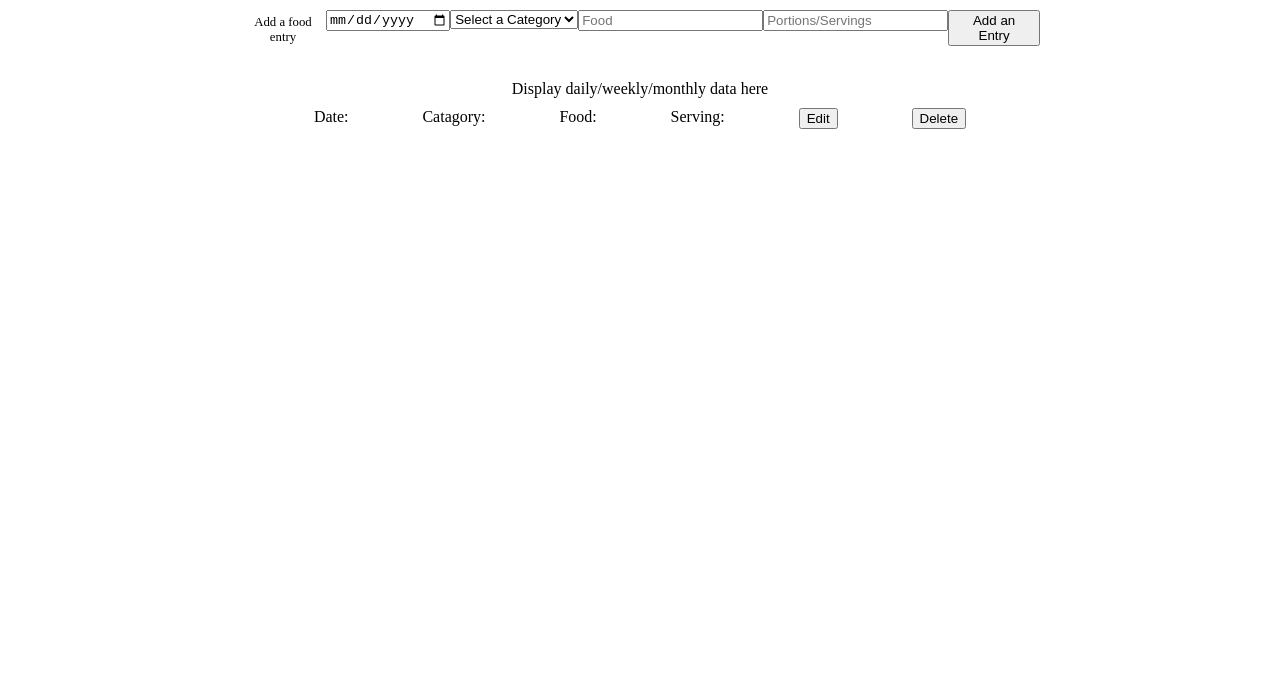
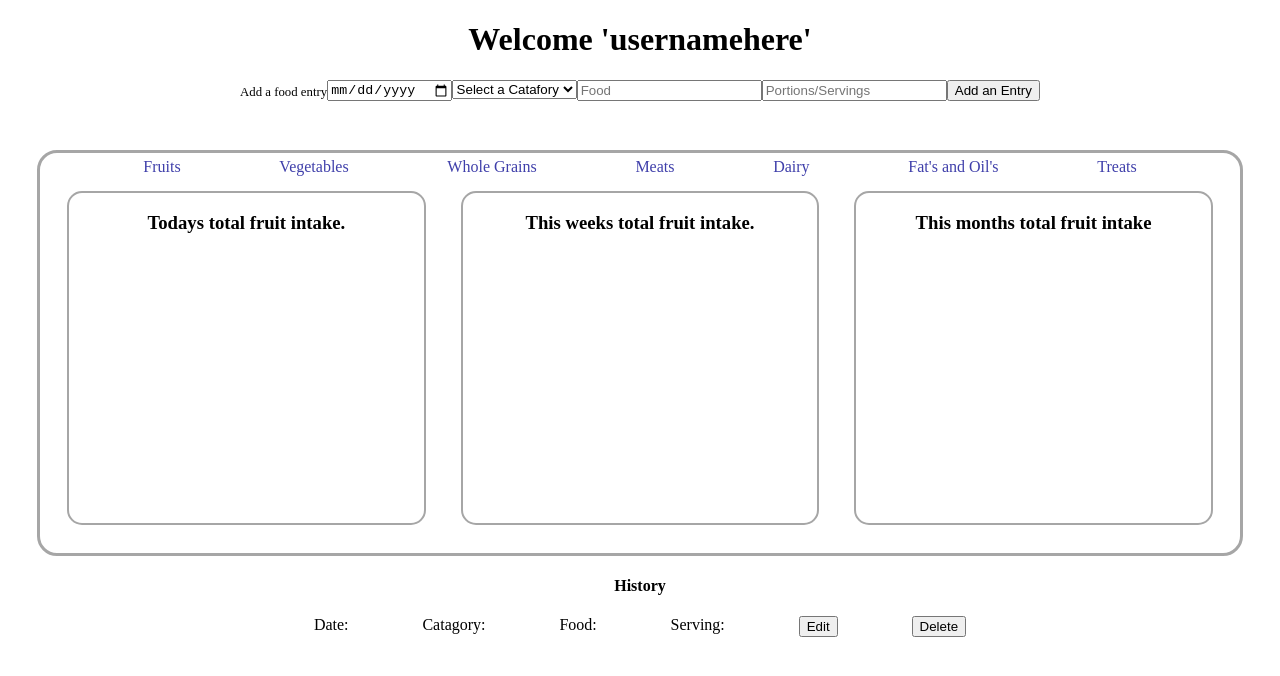
Before and after one commit to Bw-Gigapet-4/FE, a React (Create React App) app in the folder gigapet/: page /dashboard in a window 1280 px wide. Shown: the top 676 px of the page. Built offline with nearby package versions, Linux system fonts and the light colour scheme; no server answers.

Commit message:
added routs to dashboard for each catagory along with some generic styles.

```diff
--- a/gigapet/src/App.css
+++ b/gigapet/src/App.css
@@ -9,3 +9,8 @@
 p{
   margin: 0px;
 }
+
+a{
+  text-decoration: none;
+  color: rgb(63, 63, 170);
+}
--- /dev/null
+++ b/gigapet/src/components/CatagoryInfo.js
@@ -0,0 +1,21 @@
+import React from 'react';
+import { DisplayFlex, DisplayBox } from '../styles';
+
+export default function(props){
+    return(
+        <DisplayFlex>
+            <DisplayBox>
+                <h3>Todays total {props.title} intake.</h3>
+            </DisplayBox>
+
+            <DisplayBox>
+                <h3>This weeks total {props.title} intake.</h3>
+            </DisplayBox>
+
+            <DisplayBox>
+                <h3>This months total {props.title} intake</h3>
+            </DisplayBox>
+
+        </DisplayFlex>
+    )
+}
--- a/gigapet/src/components/Dashboard.js
+++ b/gigapet/src/components/Dashboard.js
@@ -1,27 +1,87 @@
 import React, { useState, useEffect } from 'react';
 import FoodEntry from './FoodEntry';
 import EditEntry from './EditEntry';
-import axios from 'axios';
+import { DashContainer, DashNav } from '../styles'
+import {Link, Route} from 'react-router-dom';
+import  axios from 'axios';
+import CatagoryInfo from './CatagoryInfo';
+
 
 export default function Dashboard(){
 
+    // get food data and set to state
+    const {foodData, setFoodData} = useState([]);
+
     useEffect(()=>{
-        axios
-        .get(`food/1/`)
-        .then(result =>{
-            console.log("api result",result)
-        })
-        .catch(error =>{
-            console.log(error);
-        })
+        // axios
+        // .get('')
+        // .then(result =>{
+        //     console.log("api result",result)
+        //     setFoodData("path to data")
+        // })
+        // .catch(error =>{
+        //     console.log(error.response);
+        // })
     },[])
 
     return (
         <div>
-            <FoodEntry />
-            <div>
-                Display daily/weekly/monthly data here
-            </div>
+            <h1>Welcome 'usernamehere'</h1>
+            <FoodEntry id={"user id here"}/>
+
+            <DashContainer>
+                <DashNav>
+                    <Link to="/dashboard/">Fruits</Link>
+                    <Link to="/dashboard/vegetables/">Vegetables</Link>
+                    <Link to="/dashboard/grains/">Whole Grains</Link>
+                    <Link to="/dashboard/meat/">Meats</Link>
+                    <Link to="/dashboard/dairy/">Dairy</Link>
+                    <Link to="/dashboard/fats/">Fat's and Oil's</Link>
+                    <Link to="/dashboard/treats/">Treats</Link>
+
+
+                </DashNav>
+
+                <Route
+                exact path ="/dashboard/"
+                render={props => <CatagoryInfo {...props} catagory="fruits" title ="fruit" data={foodData}/>}
+                />
+
+                <Route
+                exact path ="/dashboard/vegetables/"
+                render={props => <CatagoryInfo {...props} catagory="vegtables" title="vegtable" data={foodData}/>}
+                />
+
+                <Route
+                exact path ="/dashboard/grains"
+                render={props => <CatagoryInfo {...props} catagory="grains" title="whole grain" data={foodData}/>}
+                />
+
+                <Route
+                exact path ="/dashboard/meat"
+                render={props => <CatagoryInfo {...props} catagory="meat" title="meat" data={foodData}/>}
+                />
+
+                <Route
+                exact path ="/dashboard/dairy"
+                render={props => <CatagoryInfo {...props} catagory="dairy" title="dairy" data={foodData}/>}
+                />
+
+                <Route
+                exact path ="/dashboard/fats"
+                render={props => <CatagoryInfo {...props} catagory="fats" title="fats and oils" data={foodData}/>}
+                />
+
+                <Route
+                exact path ="/dashboard/treats"
+                render={props => <CatagoryInfo {...props} catagory="treats" title="treat" data={foodData}/>}
+                />
+
+
+            </DashContainer>
+
+            <h4>History</h4>
+            {/* map through items with EditEntry */}
             <EditEntry/>
         </div>
     );
--- a/gigapet/src/components/FoodEntry.js
+++ b/gigapet/src/components/FoodEntry.js
@@ -4,26 +4,26 @@ import * as Yup from 'yup';
 import axios from "axios";
 import { FormFood, FormError, FoodFormLable  } from "../styles"
 
-const FoodFields = ({ errors, touched} )=>{
+const FoodFields = ({ id, errors, touched})=>{
     return(
         <div>
             <Form>
                 <FormFood>
                     <FoodFormLable >Add a food entry</FoodFormLable >
-
+                    <Field type="hidden" name="id" value={id}/>
                     <div>
                         <Field type="date" name="date" />
                         {touched.date && errors.date && <FormError>{errors.date}</FormError>}
                     </div>
                     <div>
                         <Field as="select" name="category" >
-                        <option value="none">Select a Category</option>
+                        <option value="none">Select a Catafory</option>
                         <option value="fruits">Fruits</option>
                         <option value="vegetables">Vegetables</option>
                         <option value="grains">Whole Grains</option>
                         <option value="meat">Meat</option>
                         <option value="dairy">Dairy</option>
-                        <option value="fats">Fats and Oils</option>
+                        <option value="fats">Fat's and Oil's</option>
                         <option value="treats">Treats</option>
                         </Field>
                         {touched.food && errors.food && <FormError>{errors.food}</FormError>}
@@ -48,8 +48,9 @@ const FoodFields = ({ errors, touched} )=>{
 }
 
 const FoodEntry = withFormik({
-    mapPropsToValues({date, category, food, portions}){
+    mapPropsToValues({id, date, category, food, portions}){
         return{
+            id: id || "",
             date: date || "",
             category: category || "",
             portions: portions || "",
--- a/gigapet/src/store/actions/action.js
+++ b/gigapet/src/store/actions/action.js
@@ -25,21 +25,21 @@ export const login = (credentials, history) => {
     }
 }
 
-// export const register = (newUser, history) => {
-//     dispatch => {
-//         dispatch({ type: SIGNUP_START });
+export const register = (newUser, history) => {
+    return dispatch => {
+        dispatch({ type: SIGNUP_START });
 
-//         axios().post('/signup', newUser)
-//             .then(res => {
-//                 console.log(res)
-//                 dispatch({ type: SIGNUP_SUCCESS, payload: res.data.user });
-//                 if (history && history.goBack){
-//                     history.goBack();
-//                 }
-//             })
-//             .catch(err => {
-//                 console.log(err.response)
-//                 dispatch({ type: SIGNUP_FAIL, payload: err.response })
-//             })
-//     }
-// }
+        axios().post('/signup', newUser)
+            .then(res => {
+                console.log(res)
+                dispatch({ type: SIGNUP_SUCCESS, payload: res.data.user });
+                if (history && history.goBack){
+                    history.goBack();
+                }
+            })
+            .catch(err => {
+                console.log(err.response)
+                dispatch({ type: SIGNUP_FAIL, payload: err.response })
+            })
+    }
+}
--- a/gigapet/src/styles.js
+++ b/gigapet/src/styles.js
@@ -36,4 +36,47 @@ const FoodFormLable = styled.p`
     padding-top: 5px;
 `;
 
-export {FormContainer, FormItem, FormError, FormFood, FoodFormLable };
+const DashContainer = styled.div`
+    width: 95%;
+    min-height: 400px;
+    margin: 10px auto;
+    border solid 3px #a6a6a6;
+    border-radius: 20px;
+`;
+
+const DashNav = styled.nav`
+    display: flex;
+    flex-direction: row;
+    justify-content: space-evenly;
+    align-items: center;
+    padding: 5px;
+`;
+
+const DisplayFlex = styled.div`
+    display: flex;
+    display: flex;
+    flex-direction: row;
+    justify-content: space-around;
+    align-items: center;
+    padding: 10px;
+`;
+
+const DisplayBox = styled.div`
+    width: 30%;
+    min-height: 330px;
+    border: 2px solid #a6a6a6;
+    border-radius: 15px;
+`;
+
+export {
+    FormContainer,
+    FormItem,
+    FormError,
+    FormFood,
+    FoodFormLable,
+    DashContainer,
+    DashNav,
+    DisplayFlex,
+    DisplayBox,
+
+};
```
